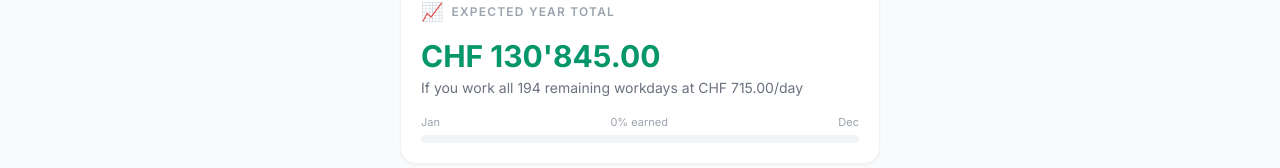
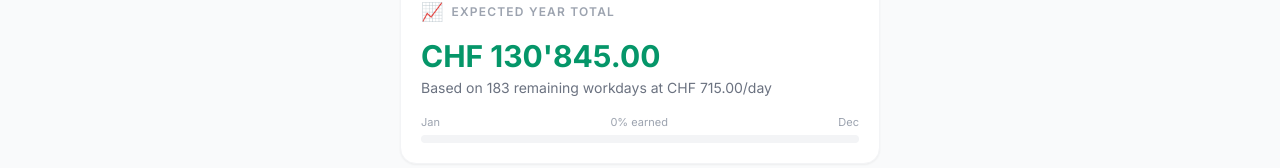
Before and after one commit to eschgfaeller/Freelancer_radar, a Next.js app: page /year/2026 in a window 1280 px wide. Shown: the part 275-443 px from the top of the page. Built offline with nearby package versions, Linux system fonts and the light colour scheme.

Commit message:
fix: simplify forecast remaining-workdays calculation on year page

```diff
--- a/src/app/year/[year]/page.tsx
+++ b/src/app/year/[year]/page.tsx
@@ -58,6 +58,7 @@ export default function YearPage() {
     let free = 0;
     let earned = 0;
     let expected = 0;
+    let remaining = 0;
     let bestIdx = 0;
     let bestEarned = 0;
 
@@ -69,6 +70,7 @@ export default function YearPage() {
       free += s.freeDays;
       earned += s.totalEarned;
       expected += s.expectedTotal;
+      remaining += s.remainingWorkdays;
       if (s.totalEarned > bestEarned) {
         bestEarned = s.totalEarned;
         bestIdx = i;
@@ -108,6 +110,7 @@ export default function YearPage() {
       free,
       earned,
       expected,
+      remaining,
       utilization,
       avgMonthly,
       gross,
@@ -218,10 +221,8 @@ export default function YearPage() {
               {formatCHF(yr.expected)}
             </p>
             <p className="text-sm text-gray-500 mt-1">
-              If you work all {yr.totalAvail - yr.elapsedAvail + (monthStats[currentMonth]?.remainingWorkdays || 0) > 0
-                ? `${yr.totalAvail - (yr.elapsedAvail - (isCurrentYear ? monthStats[currentMonth]?.remainingWorkdays || 0 : 0))} remaining`
-                : yr.totalAvail}{' '}
-              workdays at {formatCHF(dailyNet)}/day
+              Based on {yr.remaining} remaining workday{yr.remaining !== 1 ? 's' : ''} at{' '}
+              {formatCHF(dailyNet)}/day
             </p>
             {/* Year progress bar */}
             {isCurrentYear && (
```
